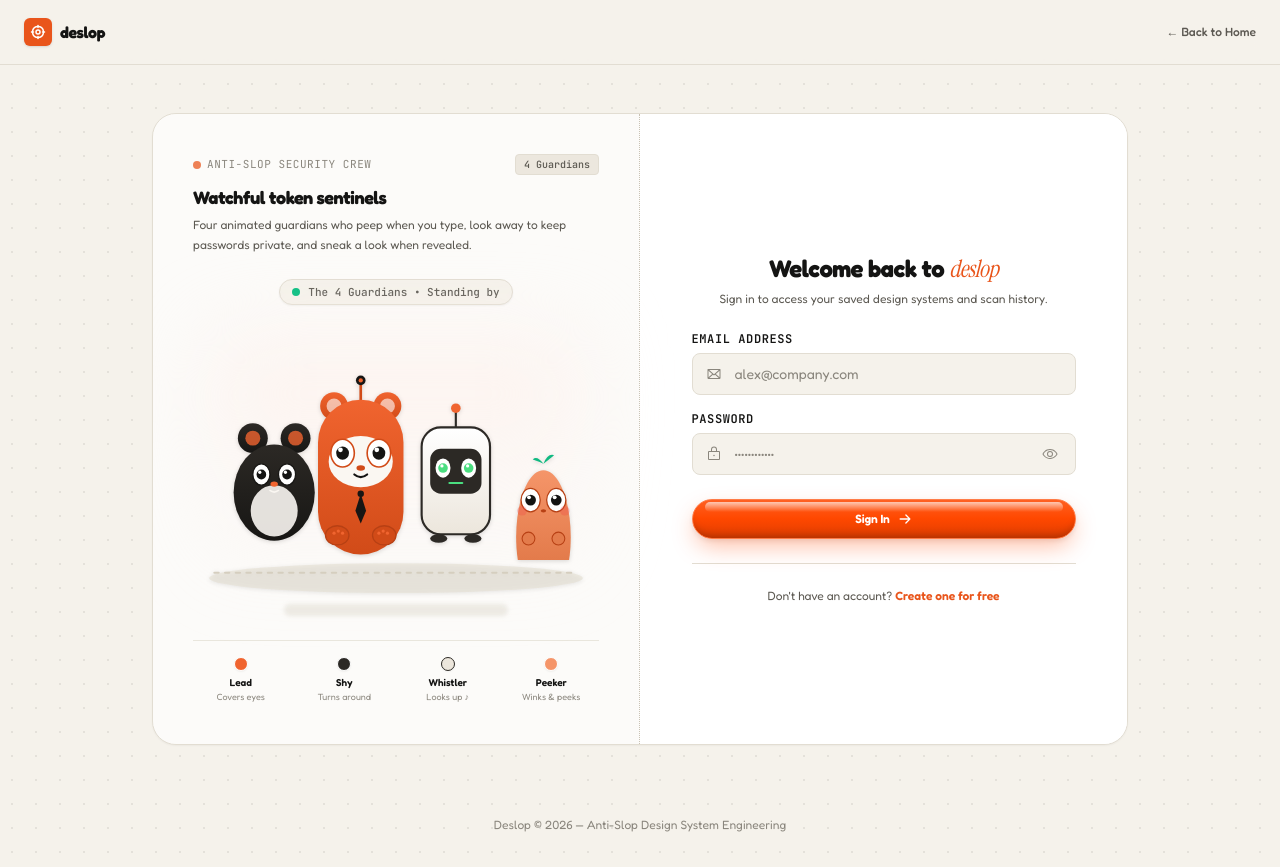
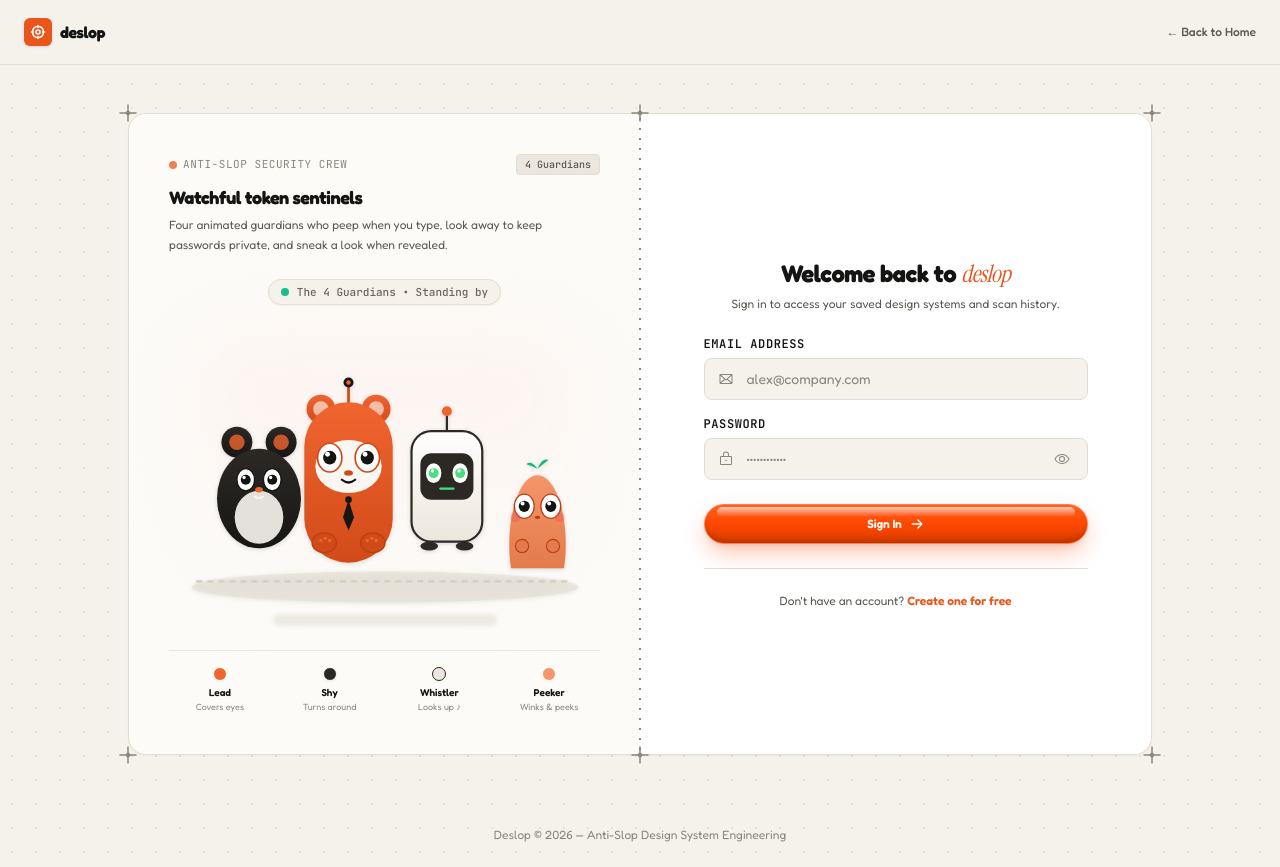
Before and after one commit to timi-emmanuel/Deslop, a Next.js app: page /login in a window 1280 px wide. Built offline with nearby package versions, Linux system fonts and the light colour scheme; no server answers.

Commit message:
feat(ui): add crosshair framing to card edges and enhance vertical dotted divider

```diff
--- a/app/login/page.tsx
+++ b/app/login/page.tsx
@@ -6,6 +6,7 @@ import Link from "next/link";
 import { Crosshair, ArrowRight, Warning, Lock, Envelope, Eye, EyeSlash } from "@phosphor-icons/react";
 import { useAuth } from "@/lib/auth/auth-context";
 import { PeekingMascot } from "@/components/auth/PeekingMascot";
+import { CrosshairFrame } from "@/components/auth/CrosshairFrame";
 
 function LoginForm() {
   const router = useRouter();
@@ -64,11 +65,23 @@ function LoginForm() {
         </div>
       </header>
 
-      {/* Main Single Unified Card */}
-      <main className="flex-1 flex items-center justify-center px-4 sm:px-6 py-8 sm:py-12 max-w-5xl mx-auto w-full">
-        <div className="w-full rounded-[24px] border border-keyline bg-white shadow-keyline overflow-hidden grid grid-cols-1 lg:grid-cols-12 items-stretch">
+      {/* Main Single Unified Card with Crosshair Framing */}
+      <main className="flex-1 flex items-center justify-center px-4 sm:px-6 py-8 sm:py-12 w-full">
+        <CrosshairFrame>
+          <div className="w-full rounded-[18px] border border-keyline bg-white shadow-keyline overflow-hidden grid grid-cols-1 lg:grid-cols-12 items-stretch relative">
+
+            {/* High-Precision Vertical Dotted Line Divider (Desktop) */}
+            <div
+              className="hidden lg:block absolute left-1/2 top-0 bottom-0 -translate-x-1/2 w-[2px] pointer-events-none z-10"
+              style={{
+                backgroundImage: "radial-gradient(circle, #8A867D 1.25px, transparent 1.25px)",
+                backgroundSize: "2px 10px",
+                backgroundRepeat: "repeat-y",
+              }}
+            />
+
             {/* Left Column: 4-Guardian Illustration Stage */}
-          <div className="lg:col-span-6 p-6 sm:p-8 lg:p-10 flex flex-col justify-between border-b lg:border-b-0 lg:border-r border-dotted border-keyline-strong bg-canvas/30">
+            <div className="lg:col-span-6 p-6 sm:p-8 lg:p-10 flex flex-col justify-between bg-canvas/35 relative border-b lg:border-b-0 border-dotted border-keyline-strong">
               {/* Header */}
               <div>
                 <div className="flex items-center justify-between">
@@ -220,6 +233,7 @@ function LoginForm() {
             </div>
           </div>
         </div>
+        </CrosshairFrame>
       </main>
 
       {/* Footer */}
--- a/app/register/page.tsx
+++ b/app/register/page.tsx
@@ -6,6 +6,7 @@ import Link from "next/link";
 import { Crosshair, ArrowRight, Warning, Lock, Envelope, User, Eye, EyeSlash } from "@phosphor-icons/react";
 import { useAuth } from "@/lib/auth/auth-context";
 import { PeekingMascot } from "@/components/auth/PeekingMascot";
+import { CrosshairFrame } from "@/components/auth/CrosshairFrame";
 
 function RegisterForm() {
   const router = useRouter();
@@ -67,11 +68,23 @@ function RegisterForm() {
         </div>
       </header>
 
-      {/* Main Single Unified Card */}
-      <main className="flex-1 flex items-center justify-center px-4 sm:px-6 py-8 sm:py-12 max-w-5xl mx-auto w-full">
-        <div className="w-full rounded-[24px] border border-keyline bg-white shadow-keyline overflow-hidden grid grid-cols-1 lg:grid-cols-12 items-stretch">
+      {/* Main Single Unified Card with Crosshair Framing */}
+      <main className="flex-1 flex items-center justify-center px-4 sm:px-6 py-8 sm:py-12 w-full">
+        <CrosshairFrame>
+          <div className="w-full rounded-[18px] border border-keyline bg-white shadow-keyline overflow-hidden grid grid-cols-1 lg:grid-cols-12 items-stretch relative">
+
+            {/* High-Precision Vertical Dotted Line Divider (Desktop) */}
+            <div
+              className="hidden lg:block absolute left-1/2 top-0 bottom-0 -translate-x-1/2 w-[2px] pointer-events-none z-10"
+              style={{
+                backgroundImage: "radial-gradient(circle, #8A867D 1.25px, transparent 1.25px)",
+                backgroundSize: "2px 10px",
+                backgroundRepeat: "repeat-y",
+              }}
+            />
+
             {/* Left Column: 4-Guardian Illustration Stage */}
-          <div className="lg:col-span-6 p-6 sm:p-8 lg:p-10 flex flex-col justify-between border-b lg:border-b-0 lg:border-r border-dotted border-keyline-strong bg-canvas/30">
+            <div className="lg:col-span-6 p-6 sm:p-8 lg:p-10 flex flex-col justify-between bg-canvas/35 relative border-b lg:border-b-0 border-dotted border-keyline-strong">
               {/* Header */}
               <div>
                 <div className="flex items-center justify-between">
@@ -245,6 +258,7 @@ function RegisterForm() {
             </div>
           </div>
         </div>
+        </CrosshairFrame>
       </main>
 
       {/* Footer */}
--- /dev/null
+++ b/components/auth/CrosshairFrame.tsx
@@ -0,0 +1,67 @@
+"use client";
+
+import React from "react";
+
+interface CrosshairFrameProps {
+  children: React.ReactNode;
+  className?: string;
+}
+
+export function CrosshairMark({ className = "" }: { className?: string }) {
+  return (
+    <svg
+      viewBox="0 0 20 20"
+      className={`w-5 h-5 text-ink-subtle pointer-events-none select-none ${className}`}
+      fill="none"
+      stroke="currentColor"
+      strokeWidth="1.5"
+    >
+      <line x1="10" y1="2" x2="10" y2="18" strokeLinecap="round" />
+      <line x1="2" y1="10" x2="18" y2="10" strokeLinecap="round" />
+      <circle cx="10" cy="10" r="1.5" fill="currentColor" />
+    </svg>
+  );
+}
+
+export function CrosshairFrame({ children, className = "" }: CrosshairFrameProps) {
+  return (
+    <div className={`relative w-full max-w-5xl mx-auto ${className}`}>
+      {/* ============================================================ */}
+      {/* CORNER CROSSHAIR FRAMING MARKS                               */}
+      {/* Positioned precisely at the 4 outer vertices of the card     */}
+      {/* ============================================================ */}
+      {/* Top-Left Vertex */}
+      <div className="absolute -top-2.5 -left-2.5 z-20">
+        <CrosshairMark />
+      </div>
+
+      {/* Top-Right Vertex */}
+      <div className="absolute -top-2.5 -right-2.5 z-20">
+        <CrosshairMark />
+      </div>
+
+      {/* Bottom-Left Vertex */}
+      <div className="absolute -bottom-2.5 -left-2.5 z-20">
+        <CrosshairMark />
+      </div>
+
+      {/* Bottom-Right Vertex */}
+      <div className="absolute -bottom-2.5 -right-2.5 z-20">
+        <CrosshairMark />
+      </div>
+
+      {/* Top Divider Junction (Desktop) */}
+      <div className="hidden lg:block absolute -top-2.5 left-1/2 -translate-x-1/2 z-20">
+        <CrosshairMark />
+      </div>
+
+      {/* Bottom Divider Junction (Desktop) */}
+      <div className="hidden lg:block absolute -bottom-2.5 left-1/2 -translate-x-1/2 z-20">
+        <CrosshairMark />
+      </div>
+
+      {/* The Unified Card Content */}
+      {children}
+    </div>
+  );
+}
```
Lines whose indentation alone changed are shown as unchanged.
